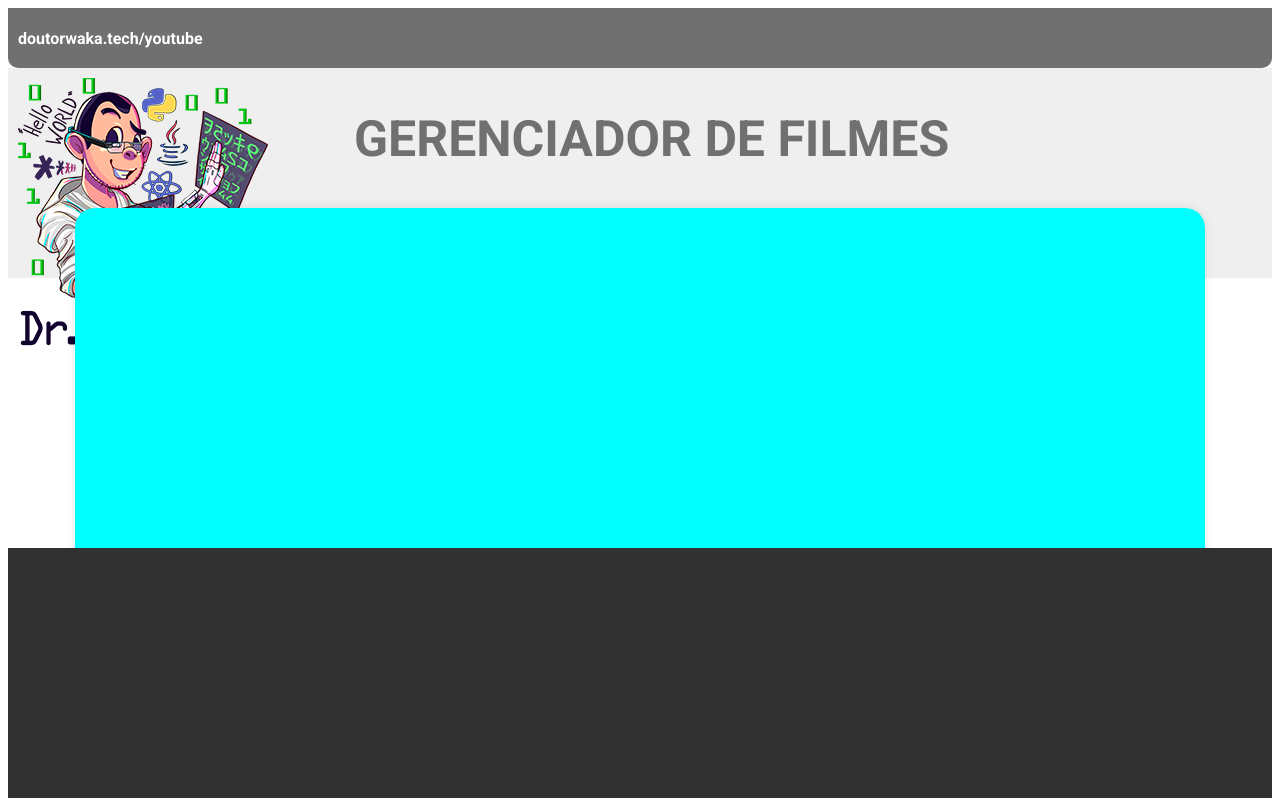
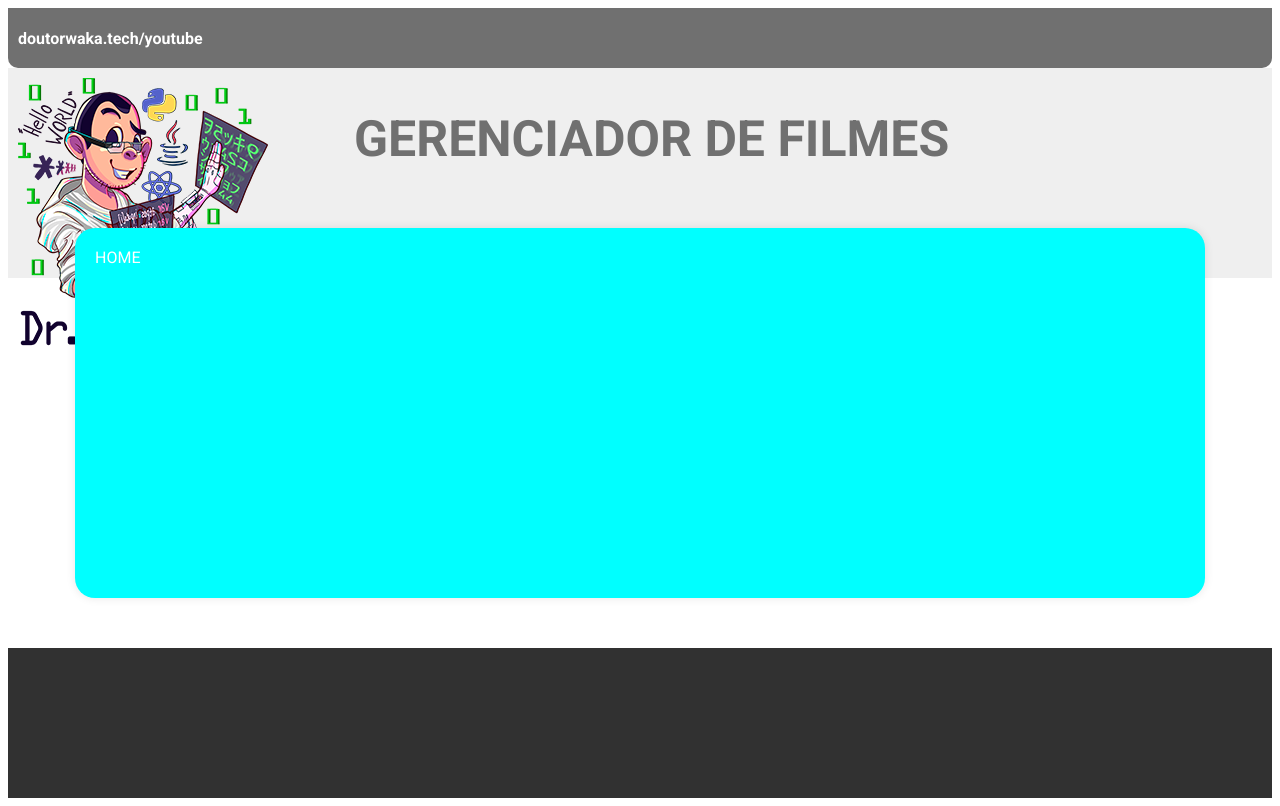
Before and after one commit to fsadao-fsa/proj2-sistemas-rotas, a React (Create React App) app: page / in a window 1280 px wide. Built offline with nearby package versions, Linux system fonts and the light colour scheme.

Commit message:
Inicio da configuracao do menu

```diff
--- a/src/App.jsx
+++ b/src/App.jsx
@@ -1,5 +1,6 @@
 import { Footer } from "./components/footer";
 import { Mainbody } from "./components/mainbody";
+import { Menu } from "./components/menu";
 import { Topbar } from "./components/topbar";
 import { Topbanner } from "./components/topbar/topbanner";
 import "./global.css";
@@ -11,7 +12,9 @@ function App() {
     <>
       <Topbar />
       <Topbanner />
-      <Mainbody />
+      <Mainbody>
+        <Menu />
+      </Mainbody>
       <Footer />
     </>
   );
--- a/src/components/footer/style.css
+++ b/src/components/footer/style.css
@@ -2,7 +2,7 @@ div.footer {
     height: 150px;
     background-color: #313131;
     position: relative;
-    top: -100px;
+
 }
 
 div.mainfooter {
--- a/src/components/mainbody/index.jsx
+++ b/src/components/mainbody/index.jsx
@@ -1,9 +1,10 @@
 import "./style.css";
 
-export function Mainbody() {
+export function Mainbody(props) {
+    console.log(props);
     return (
         <div className="mainbody">
-
+            {props.children}
         </div>
     );
 }
--- a/src/components/mainbody/style.css
+++ b/src/components/mainbody/style.css
@@ -6,7 +6,7 @@ div.mainbody {
     margin: auto;
     border-radius: 20px;
     position: relative;
-    top: -70px;
+    top: -50px;
     padding: 20px;
     background-color: aqua;
 }
--- /dev/null
+++ b/src/components/menu/index.jsx
@@ -0,0 +1,7 @@
+import "./style.css";
+
+export function Menu() {
+    return (
+        <div className="menu">HOME</div>
+    );
+}
--- /dev/null
+++ b/src/components/menu/style.css
@@ -0,0 +1 @@
+div.menu {}
```
